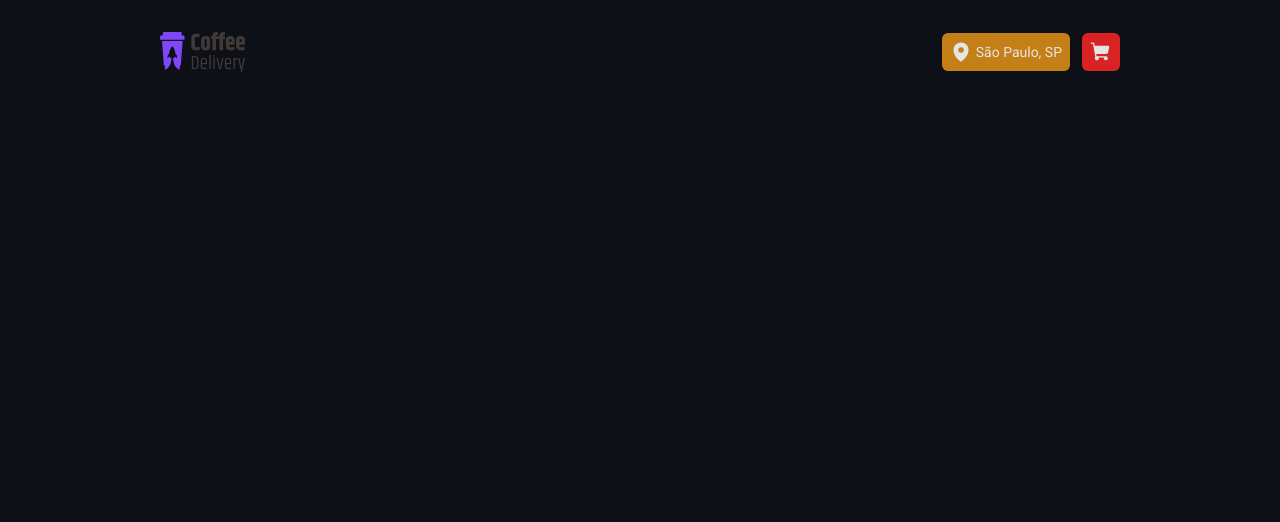
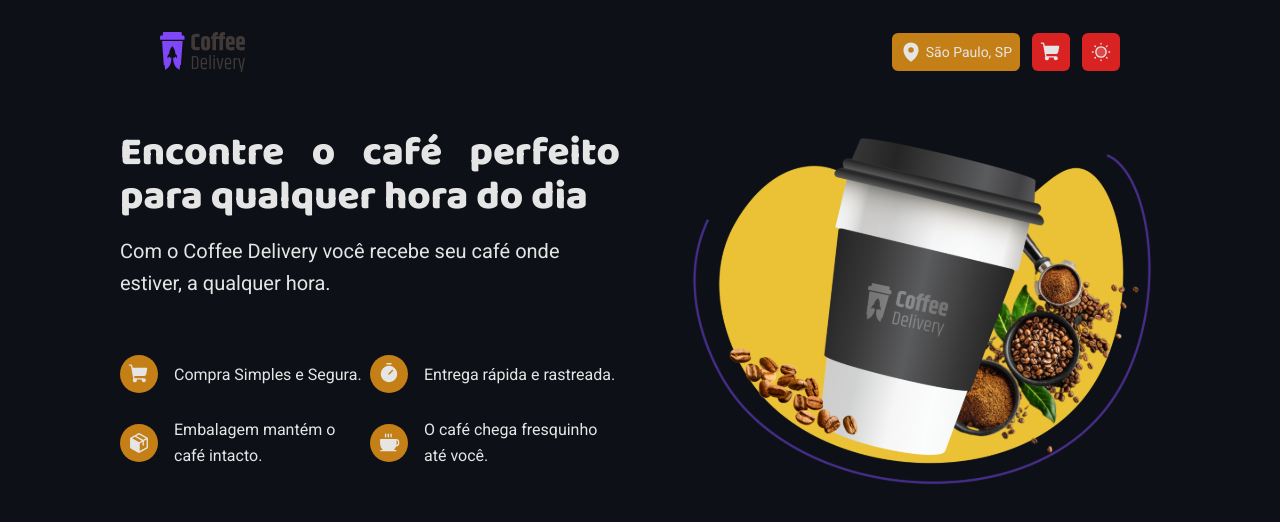
Before and after one commit to Yuri-stack/coffee-leblanc, a React (Vite) app: page / in a window 1280 px wide. Shown: the top 522 px of the page. Built offline with nearby package versions, Linux system fonts and the light colour scheme.

Commit message:
Feat.: Adicionando o Componente Banner

```diff
--- a/src/App.tsx
+++ b/src/App.tsx
@@ -1,6 +1,7 @@
 import { ThemeProvider } from 'styled-components'
 
 import { Header } from './components/Navbar'
+import { Banner } from './components/Banner'
 
 import { GlobalStyles } from './styles/global'
 import { defaultTheme } from './styles/themes/default'
@@ -10,6 +11,7 @@ export function App() {
   return (
     <ThemeProvider theme={defaultTheme}>
       <Header />
+      <Banner />
       <GlobalStyles />
     </ThemeProvider>
   )
--- /dev/null
+++ b/src/components/Banner/index.tsx
@@ -0,0 +1,51 @@
+import { Coffee, Package, ShoppingCart, Timer } from "phosphor-react";
+import { BannerContainer, BannerContent, InfoContainer, InfoItem, TitleContainer } from "./styles";
+
+import imagemCoffee from '../../assets/imagem-coffee.svg'
+
+export function Banner() {
+  return (
+    <BannerContainer>
+        <BannerContent>
+            <TitleContainer>
+                <h1>Encontre o café perfeito para qualquer hora do dia</h1>
+                <p>Com o Coffee Delivery você recebe seu café onde estiver, a qualquer hora.</p>
+            </TitleContainer>
+
+            <InfoContainer>
+                <InfoItem>
+                    <div>
+                        <ShoppingCart size={22} weight="fill"/>
+                    </div>
+                    <p>Compra Simples e Segura.</p>
+                </InfoItem>
+
+                <InfoItem>
+                    <div>
+                        <Timer size={22} weight="fill"/>
+                    </div>
+                    <p>Entrega rápida e rastreada.</p>
+                </InfoItem>
+            </InfoContainer>
+
+            <InfoContainer>
+                <InfoItem>
+                    <div>
+                        <Package size={22} weight="fill"/>
+                    </div>
+                    <p>Embalagem mantém o café intacto.</p>
+                </InfoItem>
+
+                <InfoItem>
+                    <div>
+                        <Coffee size={22} weight="fill"/>
+                    </div>
+                    <p>O café chega fresquinho até você.</p>
+                </InfoItem>
+            </InfoContainer>
+        </BannerContent>
+
+        <img src={imagemCoffee} alt="Imagem de um copo papelão com café" />
+    </BannerContainer>
+  )
+}
--- /dev/null
+++ b/src/components/Banner/styles.ts
@@ -0,0 +1,61 @@
+import styled from "styled-components";
+
+export const BannerContainer = styled.section`
+    height: 26rem;
+
+    display: flex;
+    justify-content: center;
+    align-items: center;
+`
+
+export const BannerContent = styled.section`
+    width: 31.25rem;
+    margin-right: 4rem;
+`
+
+export const TitleContainer = styled.section`
+    display: flex;
+    flex-direction: column;
+    gap: 1rem;
+
+    margin-bottom: 3.5rem;
+
+    h1{
+        font: 800 2.5rem/2.75rem 'Baloo 2', cursive;
+        text-align: justify;
+    }
+
+    p{
+        font-size: 20px;
+    }
+`
+
+export const InfoContainer = styled.section`
+    width: 31.25rem;
+    display: flex;
+`
+
+export const InfoItem = styled.section`
+    display: flex;
+    align-items: center;
+
+    width: 20rem;
+    gap: 1rem;
+
+    margin-bottom: 1.5rem;
+
+    p{
+        font-family: 'Roboto', sans-serif;
+        font-weight: 400;
+        font-size: 1rem;
+    }
+
+    div{
+        display: flex;
+        align-items: center;
+
+        padding: .5rem;
+        border-radius: 50%;
+        background: ${props => props.theme["yellow-dark"]};
+    }
+`
--- a/src/components/Navbar/index.tsx
+++ b/src/components/Navbar/index.tsx
@@ -1,4 +1,4 @@
-import { MapPin, ShoppingCart } from 'phosphor-react'
+import { MapPin, ShoppingCart, SunDim } from 'phosphor-react'
 
 import { ActionsContainer, HeaderContainer, ActionsContentLocation, ActionsContentCart } from "./styles";
 
@@ -19,6 +19,10 @@ export function Header() {
                     <ShoppingCart size={22} weight="fill"/>
                 </ActionsContentCart>
 
+                <ActionsContentCart>
+                    <SunDim size={22} weight="duotone" />
+                </ActionsContentCart>
+
             </ActionsContainer>
         </HeaderContainer>
     )
```
Also changed, not shown: src/assets/imagem-coffee.svg (added).
